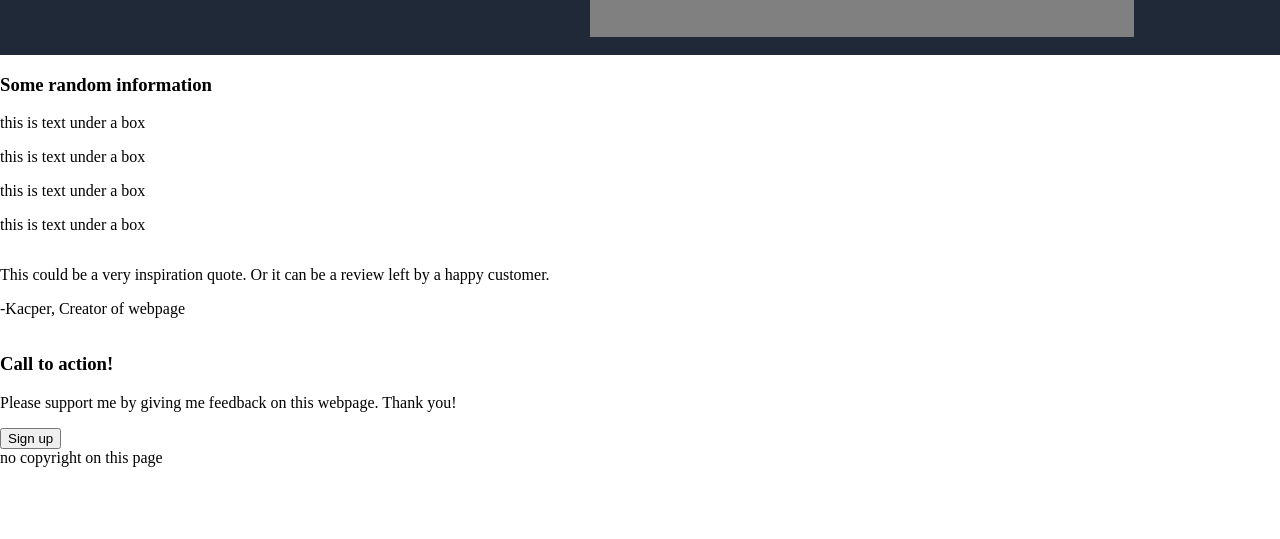
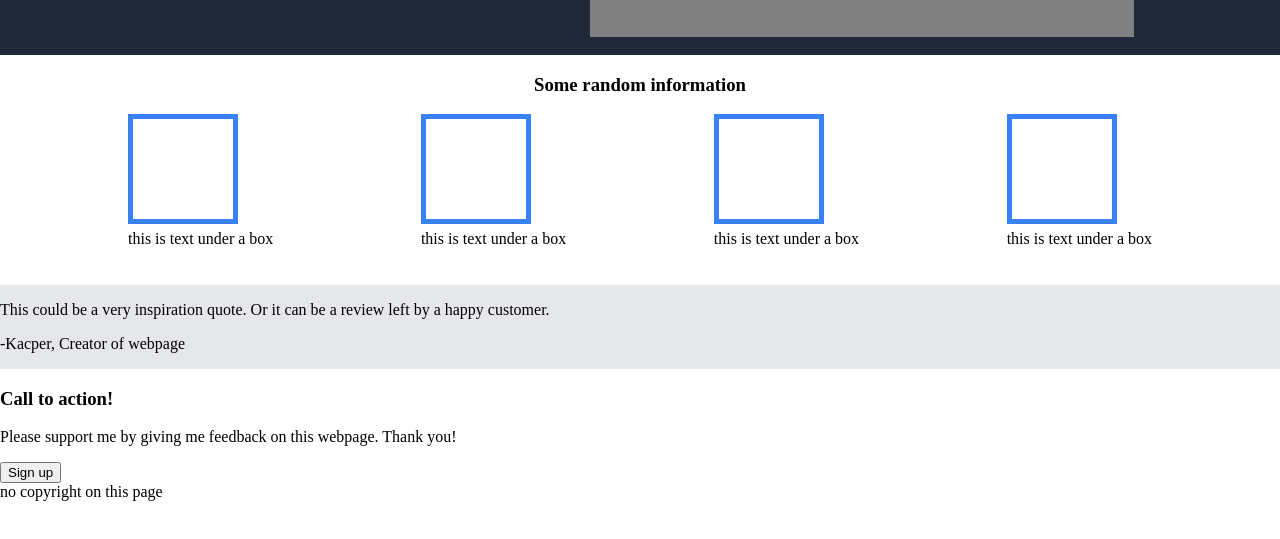
Before and after one commit to KacperMOD/Website-Personal-Projects, a plain HTML site: page odin-foundation-page/index.html in a window 1280 px wide. Shown: the part 209-748 px from the top of the page. Drawn offline with Linux system fonts and the light colour scheme.

Commit message:
half finished part 2

```diff
--- a/odin-foundation-page/index.html
+++ b/odin-foundation-page/index.html
@@ -35,20 +35,20 @@
         <div class="part2">
             <h3 class="title">Some random information</h3>
             <div class="elements">
-                <div>
-                    <div></div>
+                <div class="items">
+                    <div class="image"></div>
                     <p>this is text under a box</p>
                 </div>
-                <div>
-                    <div></div>
+                <div class="items">
+                    <div class="image"></div>
                     <p>this is text under a box</p>
                 </div>
-                <div>
-                    <div></div>
+                <div class="items">
+                    <div class="image"></div>
                     <p>this is text under a box</p>
                 </div>
-                <div>
-                    <div></div>
+                <div class="items">
+                    <div class="image"></div>
                     <p>this is text under a box</p>
                 </div>
             </div>
--- a/odin-foundation-page/style.css
+++ b/odin-foundation-page/style.css
@@ -70,3 +70,36 @@ body {
     margin: 8px 8px 8px 0;
     padding: 4px;
 }
+
+.part2 {
+    display: flex;
+    flex-direction: column;
+    margin-right: 10%;
+    margin-left: 10%;
+    height: 230px;
+    .title {
+        align-self: center;
+    }
+    .elements {
+        display: flex;
+        justify-content: space-between;
+        flex-shrink: 1;
+        .image {
+            border: 5px solid #3882F6;
+            width: 100px;
+            height: 100px;
+            margin: 0;
+            margin-bottom: 6px;
+            flex-shrink: 0;
+        }
+        p {
+            margin: 0;
+        }
+    }
+}
+
+
+
+.part3 {
+    background-color: #E5E7EB;
+}
```
